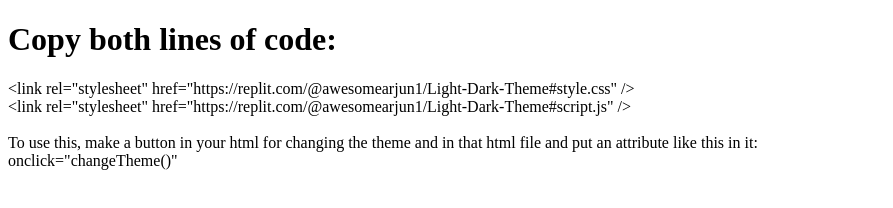
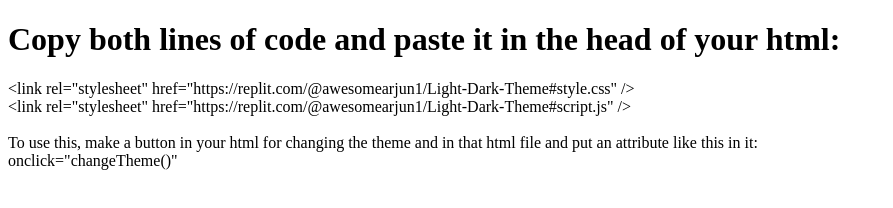
Before and after one commit to awesomearjun/Light-Dark-Theme, a plain HTML site: page index.html in a window 1280 px wide. Shown: the whole page, without its empty margins (0-893 px from the left). Drawn offline with Linux system fonts and the light colour scheme.

Commit message:
Add some more stuff

```diff
--- a/index.html
+++ b/index.html
@@ -8,7 +8,9 @@
 		<link rel="stylesheet" href="style.css" />
 	</head>
 	<body>
-		<div class="heading"><h1>Copy both lines of code:</h1></div>
+		<div class="heading">
+			<h1>Copy both lines of code and paste it in the head of your html:</h1>
+		</div>
 		<div class="code">
 			&ltlink rel="stylesheet"
 			href="https://replit.com/@awesomearjun1/Light-Dark-Theme#style.css" /><br />
```
